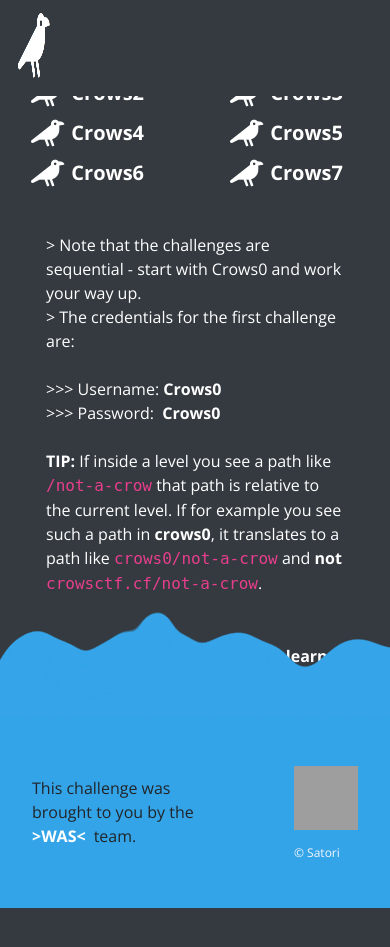
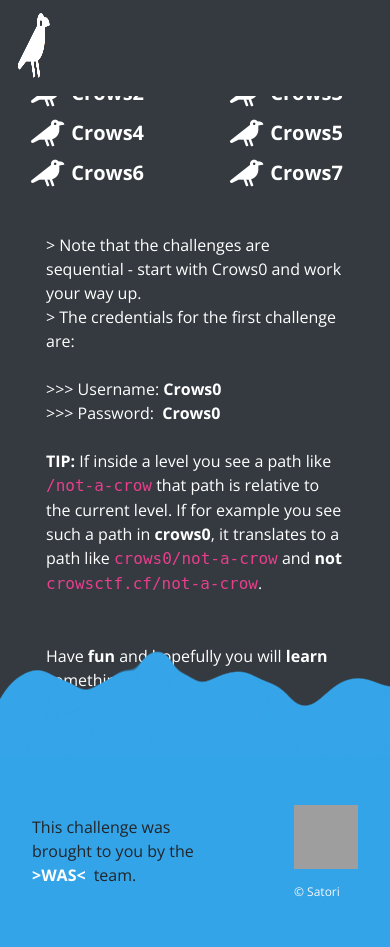
Before and after one commit to IcarusCodes/crowsctf, a Python web app: template templates/index.html in a window 390 px wide; the page is wider, and only the part inside the window is pictured. Shown: the part 14-961 px from the top of that part. Before the commit the page ends 922 px from the top of that part, so only its background shows below. Run offline with Jinja, Linux system fonts and the light colour scheme; the template is opened without the code that fills it, so the values that code supplies are empty; some libraries are stand-ins or nearby versions; grey boxes are pictures that could not be loaded.

Commit message:
Responsiveness on index

```diff
--- a/static/crows.css
+++ b/static/crows.css
@@ -72,6 +72,11 @@ body .footer .content > div .image {
   background-position: center;
 }
 
+#main_container {
+    margin-top: 10%;
+    margin-bottom: 10%;
+}
+
 .seq {
   color: white;
   padding-top: 40px;
--- a/templates/index.html
+++ b/templates/index.html
@@ -21,7 +21,7 @@
     </a>
 </nav>
 
-<div class="navbar navbar-dark bg-dark shadow-sm align-items-xl-center align-items-md-start" style="margin-top:10%;">
+<div id="main_container" class="navbar navbar-dark bg-dark shadow-sm align-items-xl-center align-items-md-start"ls>
     <div class="container d-flex flex-wrap">
         <a href="{{ url_for('auth.login', stage=0) }}" class="navbar-brand d-flex">
             <i class="fas fa-crow fa-lg" style="padding-right: 7px;"> </i>
```
